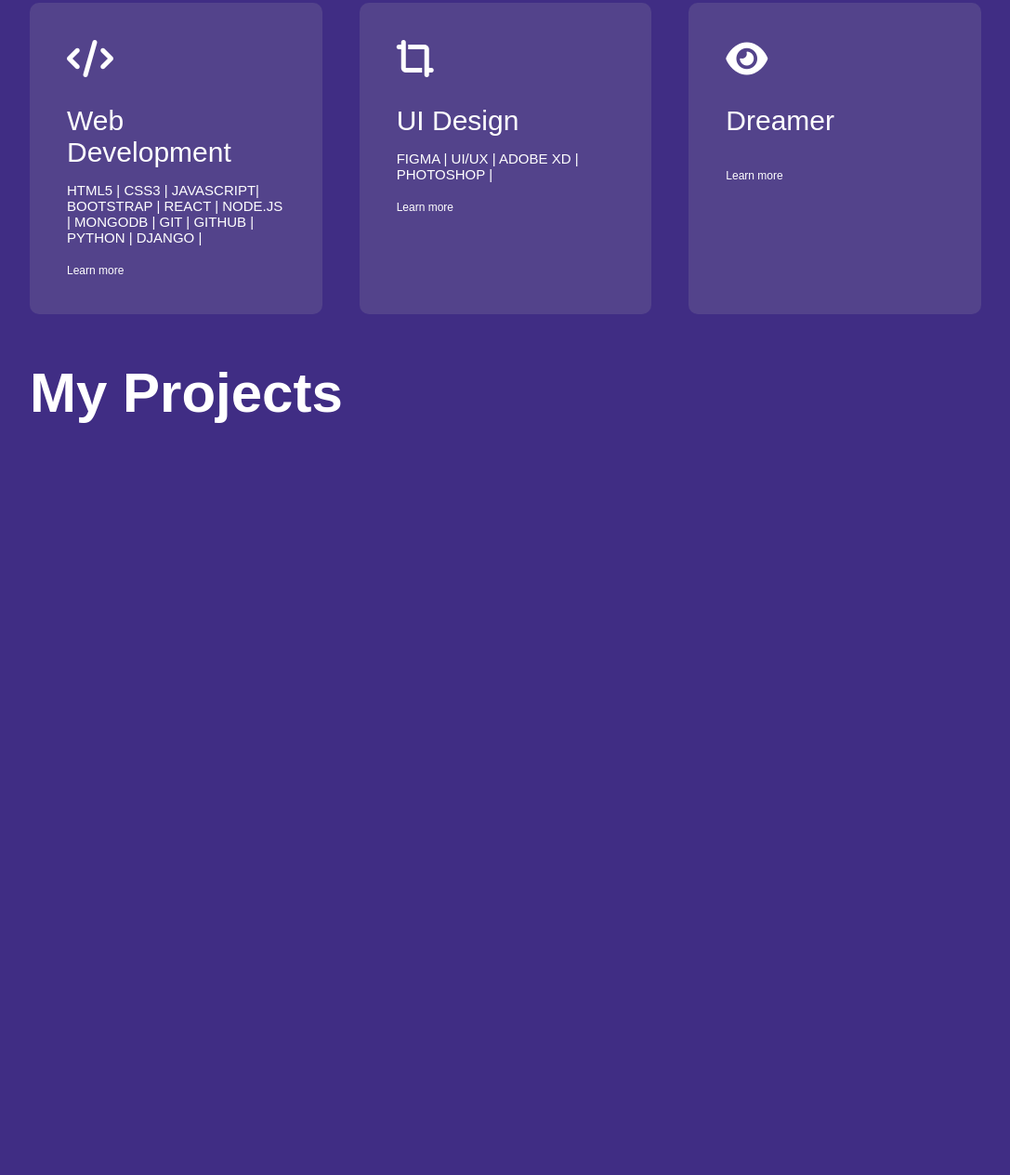
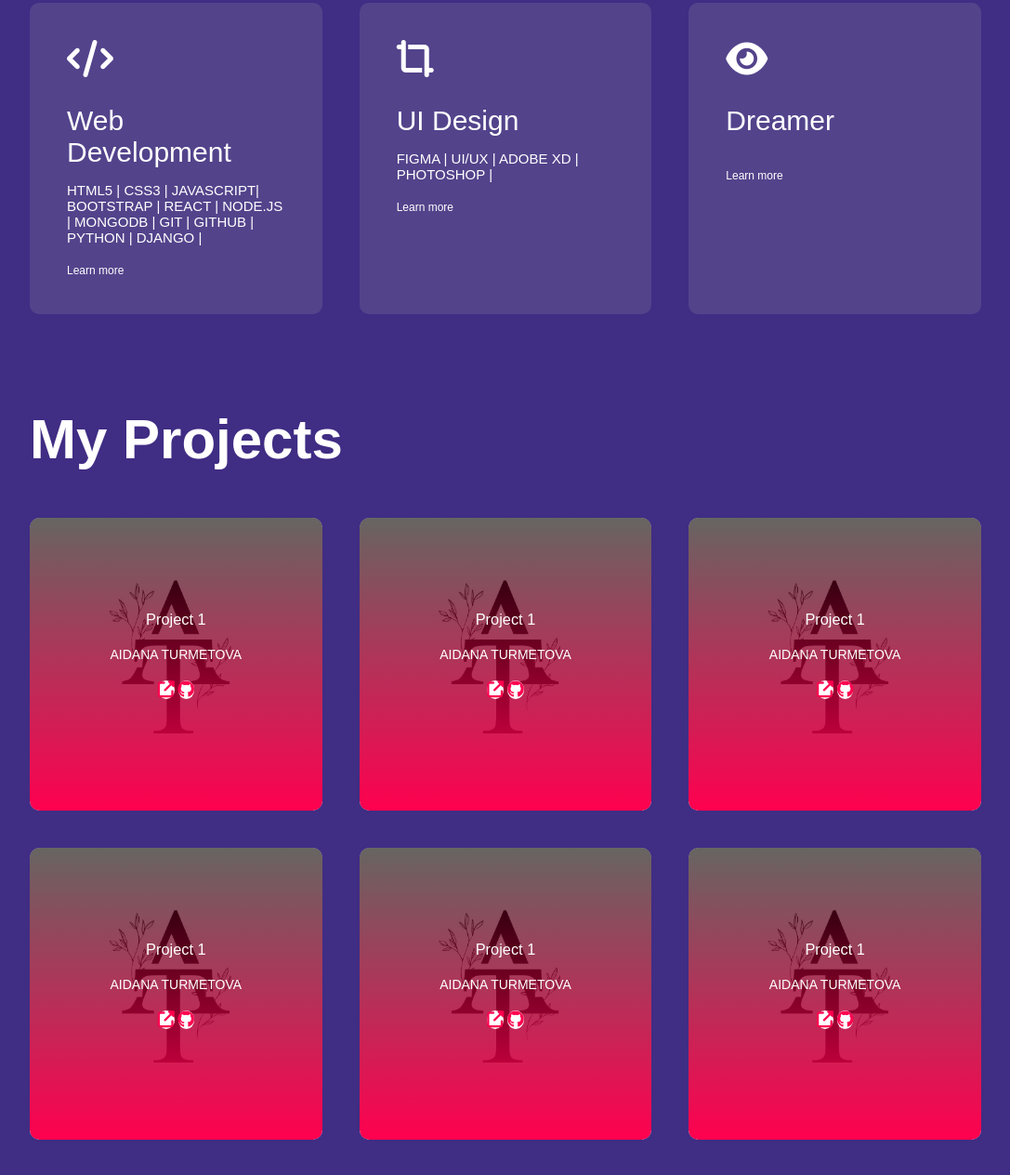
Before and after one commit to AriGitCode/js-portfolio, a plain HTML site: page index.html in a window 1280 px wide. Shown: the part 1414-2678 px from the top of the page at 93% size, without its empty margins (96-1183 px from the left). Before the commit the page ends 1881 px from the top, so only its background shows below. Drawn offline with nearby package versions, Linux system fonts and the light colour scheme; animation ran at ten frames a second.

Commit message:
Projects section is added

```diff
--- a/index.html
+++ b/index.html
@@ -95,6 +95,75 @@
 <div id="projects">
     <div class="container">
         <h4 class="sub-title">My Projects</h4>
+        <div class="projects-list">
+            <div class="project">
+                <img src="./images/aIDaNa.jpg">
+                <div class="layer">
+                    <h3>Project 1</h3>
+                    <p>AIDANA TURMETOVA</p>
+                    <div class="links">
+                      <a href="#"><i class="fa-solid fa-up-right-from-square"></i></a>
+                      <a href="#"><i class="fa-brands fa-github"></i></a>
+                    </div>
+                </div>
+            </div>
+            <div class="project">
+                <img src="./images/aIDaNa.jpg">
+                <div class="layer">
+                  <h3>Project 1</h3>
+                  <p>AIDANA TURMETOVA</p>
+                  <div class="links">
+                    <a href="#"><i class="fa-solid fa-up-right-from-square"></i></a>
+                    <a href="#"><i class="fa-brands fa-github"></i></a>
+                  </div>
+              </div>
+            </div>
+            <div class="project">
+                <img src="./images/aIDaNa.jpg">
+                <div class="layer">
+                  <h3>Project 1</h3>
+                  <p>AIDANA TURMETOVA</p>
+                  <div class="links">
+                    <a href="#"><i class="fa-solid fa-up-right-from-square"></i></a>
+                    <a href="#"><i class="fa-brands fa-github"></i></a>
+                  </div>
+              </div>
+            </div>
+            <div class="project">
+              <img src="./images/aIDaNa.jpg">
+              <div class="layer">
+                <h3>Project 1</h3>
+                <p>AIDANA TURMETOVA</p>
+                <div class="links">
+                  <a href="#"><i class="fa-solid fa-up-right-from-square"></i></a>
+                  <a href="#"><i class="fa-brands fa-github"></i></a>
+                </div>
+            </div>
+          </div>
+          <div class="project">
+              <img src="./images/aIDaNa.jpg">
+              <div class="layer">
+                <h3>Project 1</h3>
+                <p>AIDANA TURMETOVA</p>
+                <div class="links">
+                  <a href="#"><i class="fa-solid fa-up-right-from-square"></i></a>
+                  <a href="#"><i class="fa-brands fa-github"></i></a>
+                </div>
+            </div>
+          </div>
+          <div class="project">
+              <img src="./images/aIDaNa.jpg">
+              <div class="layer">
+                <h3>Project 1</h3>
+                <p>AIDANA TURMETOVA</p>
+                <div class="links">
+                  <a href="#"><i class="fa-solid fa-up-right-from-square"></i></a>
+                  <a href="#"><i class="fa-brands fa-github"></i></a>
+                </div>
+            </div>
+          </div>
+        </div>
+
     </div>
 
 </div>
--- a/style.css
+++ b/style.css
@@ -240,6 +240,75 @@ nav ul li a:hover::after{
   background: rgb(34, 249, 228);
   transform: translateY(-10px);
 }
+/* --------------projects----------------- */
+
+#projects{
+  padding: 50px 0;
+}
+
+.projects-list{
+  display: grid;
+  grid-template-columns: repeat(auto-fit, minmax(250px, 1fr));
+  grid-gap: 40px;
+  margin-top: 50px;
+}
+
+.project{
+  border-radius: 10px;
+  position: relative;
+  overflow: hidden;
+}
+
+.project img{
+  width: 100%;
+  border-radius: 10px;
+  display: block;
+  transition: transform 0.5s;
+}
+
+.layer{
+  width: 100%;
+  height: 100%;
+  background: linear-gradient(rgba(0,0,0,0.6), #ff004f);
+  border-radius: 10px;
+  position: absolute;
+  left: 0;
+  bottom: 0;
+  overflow: hidden;
+  display: flex;
+  align-items: center;
+  justify-content: center;
+  flex-direction: column;
+  padding: 0 40px;
+  text-align: center;
+  font-size: 14px;
+  transition: height 0.5s;
+  font-style: 40px;
+}
+
+.layer h3{
+  font-weight: 500;
+  margin-bottom: 20px;
+}
+
+/* .layer .links {
+  display: flex;
+  gap: 10px;
+  margin-top: 20px;
+} */
+
+.layer a{
+  margin-top: 20px;
+  color: #ff004f;
+  text-decoration: none;
+  font-size: 18px;
+  line-height: 60px;
+  background: #fff;
+  width: 60px;
+  height: 60px;
+  border-radius: 50%;
+
+}
 
 
 
```
